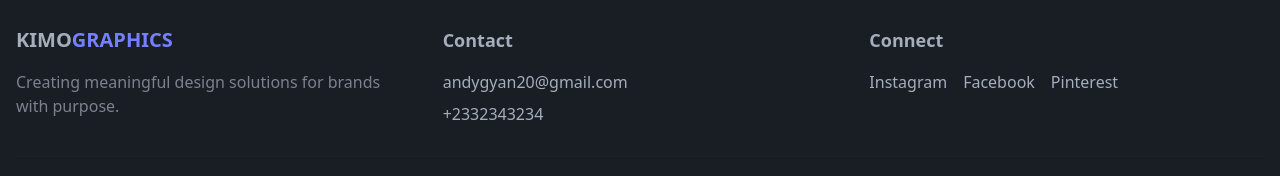
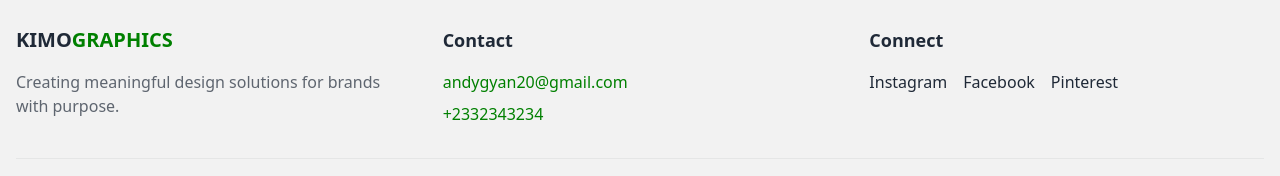
Before and after one commit to Kratosgado/kimo-graphics, a SvelteKit app: page / in a window 1280 px wide. Shown: the part 541-717 px from the top of the page. Built offline with nearby package versions, Linux system fonts and the light colour scheme; no server answers; the database is empty.

Commit message:
add custom colors

```diff
--- a/src/routes/+layout.svelte
+++ b/src/routes/+layout.svelte
@@ -153,8 +153,8 @@
 				</div>
 				<div>
 					<h3 class="text-lg font-semibold mb-4">Contact</h3>
-					<p class="mb-2">{contact.email}</p>
-					<p>{contact.phone}</p>
+					<p class="mb-2 text-primary">{contact.email}</p>
+					<p class="text-primary">{contact.phone}</p>
 				</div>
 				<div>
 					<h3 class="text-lg font-semibold mb-4">Connect</h3>
--- a/tailwind.config.ts
+++ b/tailwind.config.ts
@@ -4,15 +4,37 @@ import tailwindcssAnimate from 'tailwindcss-animate';
 import typography from '@tailwindcss/typography';
 import daisyui from 'daisyui';
 import type { Config } from 'tailwindcss';
+import themes from 'daisyui/src/theming/themes'
 
 export default {
 	content: ['./src/**/*.{html,js,svelte,ts}'],
 	theme: {
-		extend: {}
+		extend: {
+
+		},
+
+		colors: {
+			pcon: "#fff"
+		}
 	},
 	daisyui: {
-		themes: ['dark'], // false: only light + dark | true: all themes | array: specific themes like this ["light", "dark", "cupcake"]
-		darktheme: 'dark', // name of one of the included themes for dark mode
+		themes: [
+			{
+				light: {
+					...themes['light'],
+					primary: 'green', // Override DaisyUI primary color
+					// secondary: '#EC4899', // Override DaisyUI secondary color
+					// accent: '#FBBF24', // Override DaisyUI accent color
+					// neutral: '#374151', // Override DaisyUI neutral color
+					// 'base-100': '#FFFFFF', // Override DaisyUI base background color
+					// 'base-200': '#F3F4F6', // Override DaisyUI secondary background color
+					// 'base-300': '#E5E7EB', // Override DaisyUI tertiary background color
+					// success: '#10B981', // Override DaisyUI success color
+					// warning: '#F59E0B', // Override DaisyUI warning color
+					// error: '#EF4444' // Override DaisyUI error color
+				},
+			},
+		],
 		base: true, // applies background color and foreground color for root element by default
 		styled: true, // include daisyui colors and design decisions for all components
 		utils: true, // adds responsive and modifier utility classes
```
